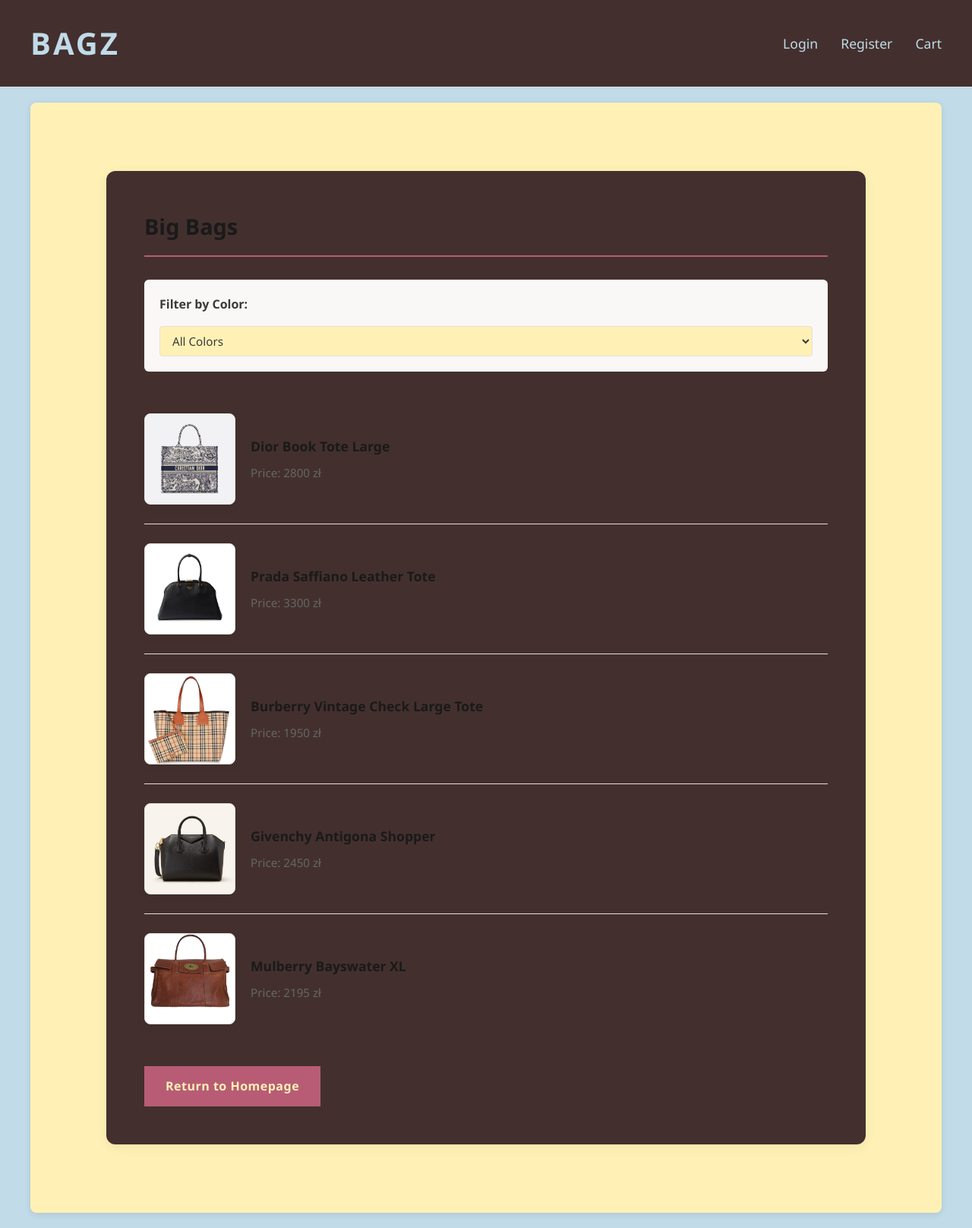
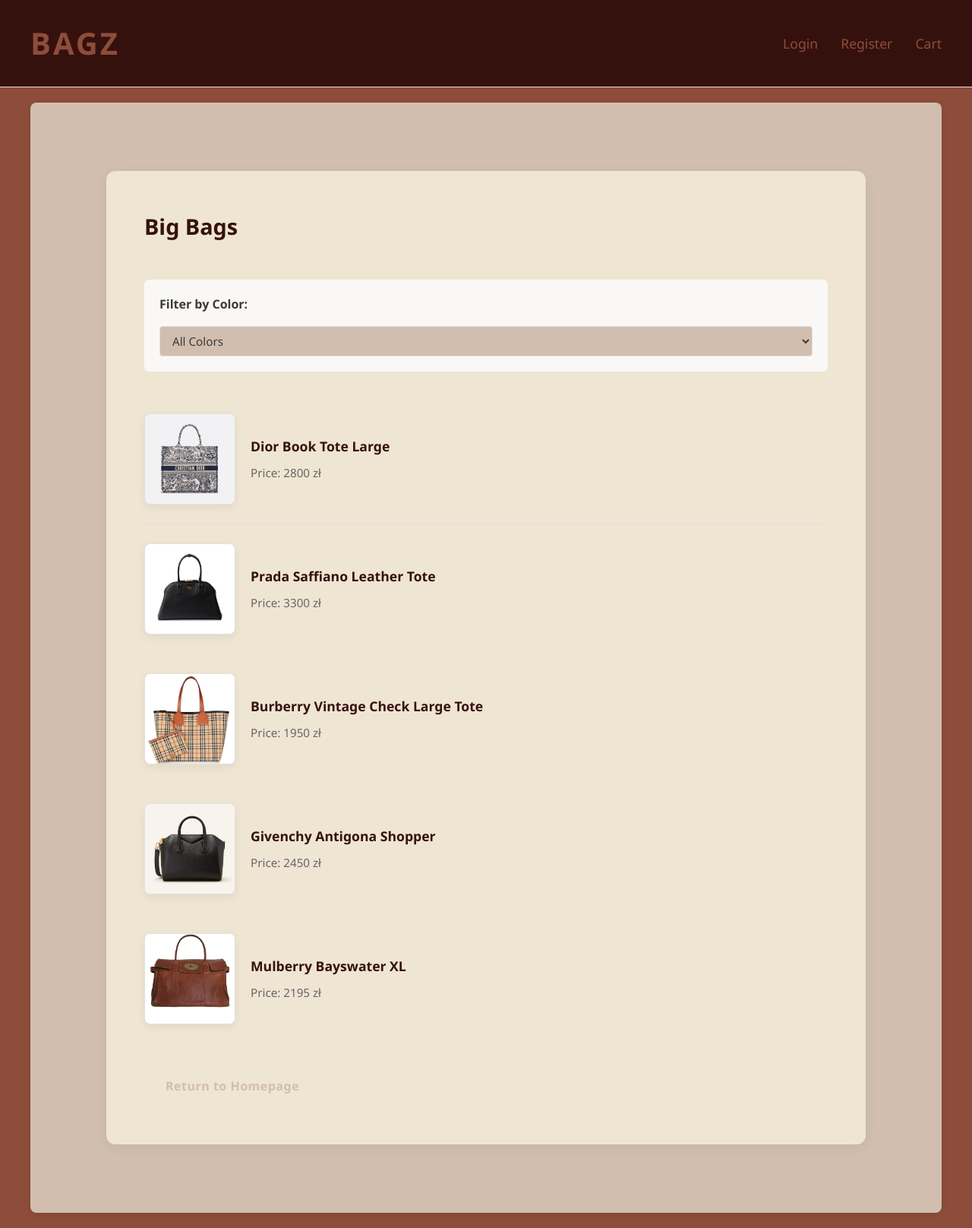
Before and after one commit to oliwhryciuk/projekt-zaliczeniowy, a Django app: page /bags/size/big/ in a window 1280 px wide. Shown: the whole page at 76% size. Run offline with Django 5.2, Linux system fonts and the light colour scheme; data comes from the database, SQL or seed files in the repository; both versions use the stored data as it was after the commit.

Commit message:
zrobiłam ostatecznie kolory

```diff
--- a/nasz_projekt/store/templates/account/login.html
+++ b/nasz_projekt/store/templates/account/login.html
@@ -55,7 +55,7 @@
     button {
         width: 100%;
         padding: 16px;
-        background: var(--accent);
+        background: #8d4d3a;
         color: var(--white);
         border: none;
         border-radius: 0;
--- a/nasz_projekt/store/templates/account/register.html
+++ b/nasz_projekt/store/templates/account/register.html
@@ -79,7 +79,7 @@
     button {
         width: 100%;
         padding: 14px 16px;
-        background: var(--accent);
+        background: #8d4d3a;
         color: var(--white);
         border: none;
         font-size: 1em;
--- a/nasz_projekt/store/templates/bag/big_bags.html
+++ b/nasz_projekt/store/templates/bag/big_bags.html
@@ -7,14 +7,14 @@
     .bags-list {
         max-width: 1000px;
         margin: 40px auto;
-        background: #43302e;
+        background: #efe5d3;
         box-shadow: 0 4px 16px rgba(0, 0, 0, 0.06);
         padding: 50px;
     }
     .bags-list h2 {
         margin: 0 0 30px 0;
         font-size: 1.8em;
-        color: var(--primary);
+        color: #35110e;
         border-bottom: 2px solid var(--accent);
         padding-bottom: 15px;
     }
@@ -99,9 +99,10 @@
         font-size: 1.1em;
         font-weight: 600;
         margin-bottom: 8px;
+        color: #35110e;
     }
     .bag-title a {
-        color: var(--primary);
+        color: #35110e;
         text-decoration: none;
         transition: all 0.3s;
     }
@@ -115,7 +116,7 @@
     .bag-price {
         font-size: 1.15em;
         font-weight: 600;
-        color: var(--accent);
+        color: #8d4d3a;
         margin-top: 8px;
     }
     .return-btn {
--- a/nasz_projekt/store/templates/bag/detail.html
+++ b/nasz_projekt/store/templates/bag/detail.html
@@ -99,7 +99,7 @@
     .form-compact button {
         padding: 12px 24px;
         font-size: 0.95em;
-        background: var(--accent);
+        background: #8d4d3a;
         color: var(--white);
         border: none;
         cursor: pointer;
--- a/nasz_projekt/store/templates/base.html
+++ b/nasz_projekt/store/templates/base.html
@@ -14,24 +14,24 @@
         }
         :root {
             --primary: #1a1a1a;
-            --accent: #b85c75;
-            --accent-dark: #8b3f52;
+            --accent: #efe5d3;
+            --accent-dark: #efe5d3;
             --light-bg: #faf8f6;
-            --white: #fff1b5;
+            --white: #d1beaf;
             --text: #3a3a3a;
             --text-light: #666666;
             --border: #e5e0dc;
         }
         body {
             font-family: 'Segoe UI', Tahoma, Geneva, Verdana, sans-serif;
-            background-color: #c1dbe8;
+            background-color: #8d4d3a;
             color: var(--text);
             min-height: 100vh;
             display: flex;
             flex-direction: column;
         }
         .header {
-            background: #43302e;
+            background: #35110e;
             border-bottom: 1px solid var(--border);
             padding: 25px 40px;
             display: flex;
@@ -45,7 +45,7 @@
             font-weight: 700;
             letter-spacing: 3px;
             cursor: pointer;
-            color: #c1dbe8;
+            color: #8d4d3a;
             transition: color 0.3s;
         }
         .header .company:hover {
@@ -58,7 +58,7 @@
             font-size: 1.1em;
         }
         .header a {
-            color: #c1dbe8;
+            color: #8d4d3a;
             text-decoration: none;
             transition: color 0.3s;
             font-weight: 500;
@@ -77,7 +77,7 @@
             background: var(--accent);
         }
         .header .username {
-            color: #c1dbe8;
+            color: #8d4d3a;
             font-weight: 600;
             cursor: pointer;
             transition: color 0.3s;
--- a/nasz_projekt/store/templates/order/cart.html
+++ b/nasz_projekt/store/templates/order/cart.html
@@ -148,7 +148,7 @@
         font-size: 0.95em;
     }
     .btn-primary {
-        background: var(--accent);
+        background: #8d4d3a;
         color: var(--white);
     }
     .btn-primary:hover {
```
Also changed, not shown: nasz_projekt/store/templates/bag/medium_bags.html (+5 -4 lines), nasz_projekt/store/templates/bag/small_bags.html (+4 -4 lines), nasz_projekt/store/templates/main.html (+9 -9 lines), nasz_projekt/store/templates/order/checkout.html (+4 -4 lines), nasz_projekt/db.sqlite3.
